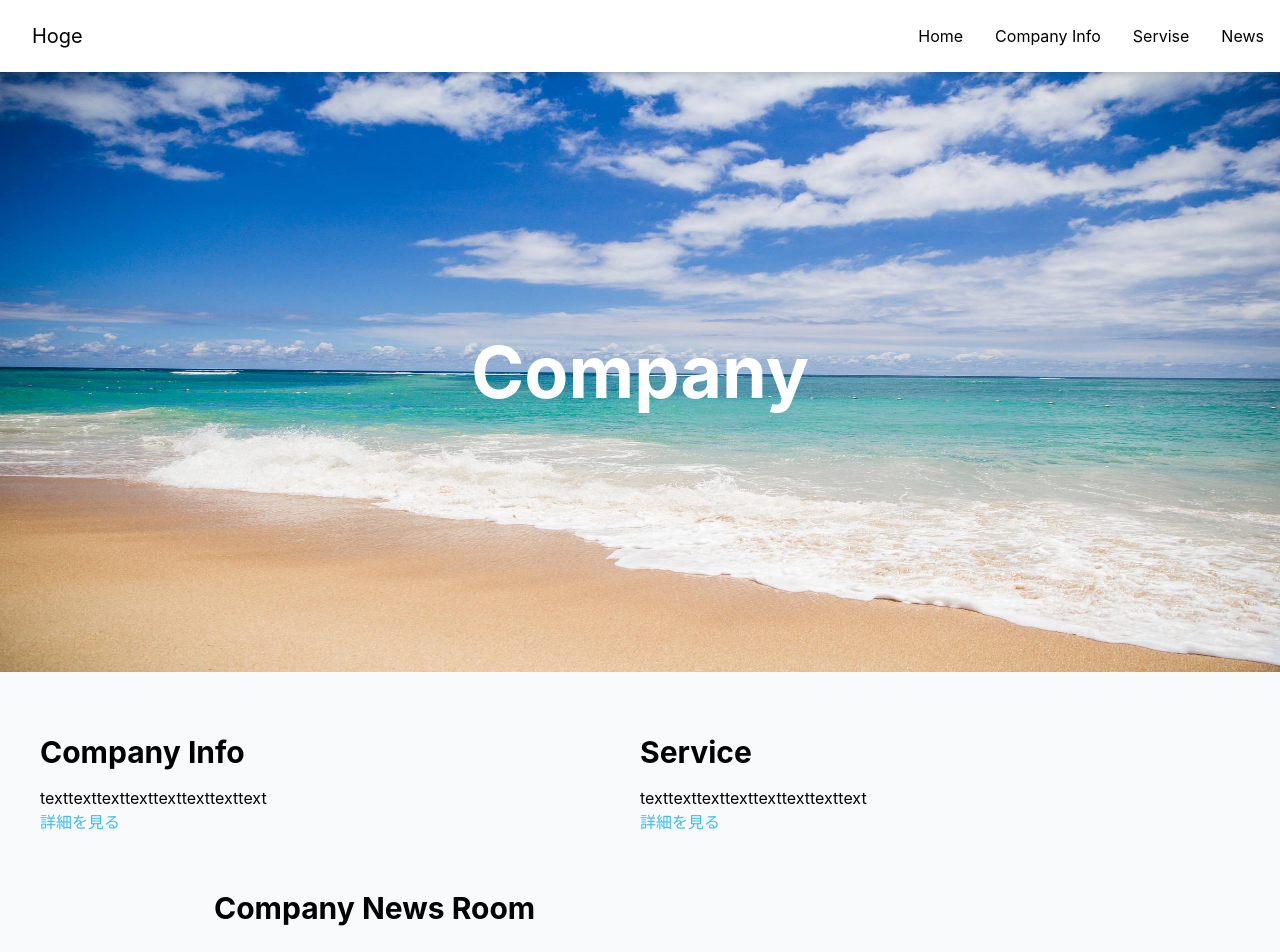
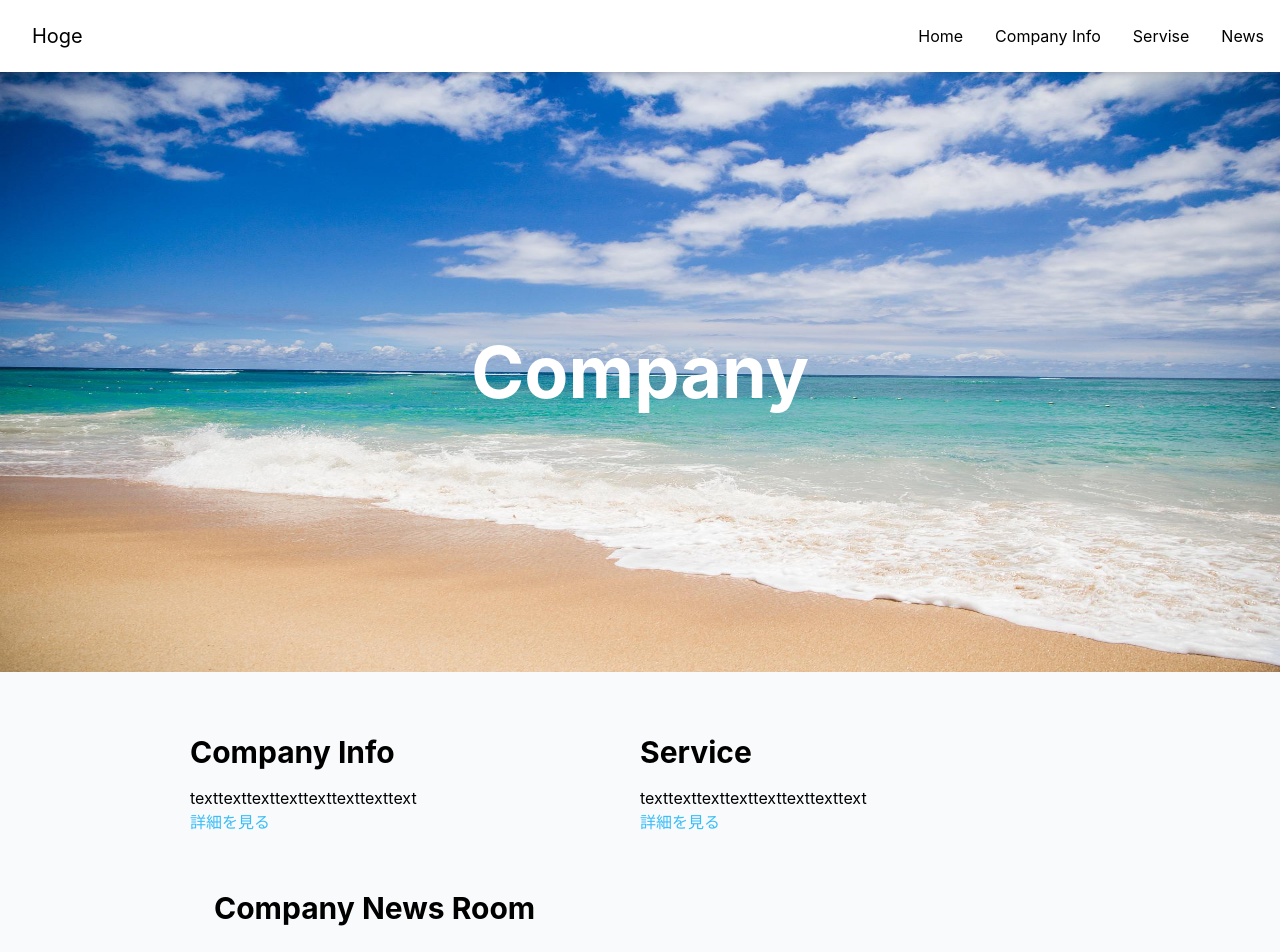
Before and after one commit to enshia-kanami/react-lp, a React (Create React App) app: page / in a window 1280 px wide. Shown: the top 952 px of the page. Built offline with nearby package versions, Linux system fonts and the light colour scheme.

Commit message:
要素を中央に配置

```diff
--- a/src/components/Page/Home/Home.js
+++ b/src/components/Page/Home/Home.js
@@ -14,7 +14,7 @@ function Home() {
                 <Header/>
                 <SimpleSlider/>
                 <div className="mx-5 sm:mx-10">
-                    <div className="sm:flex justify-around">
+                    <div className="sm:flex sm:justify-around w-3/4 m-auto">
                         <CompanyInfo/>
                         <Servise/>
                     </div>
```
